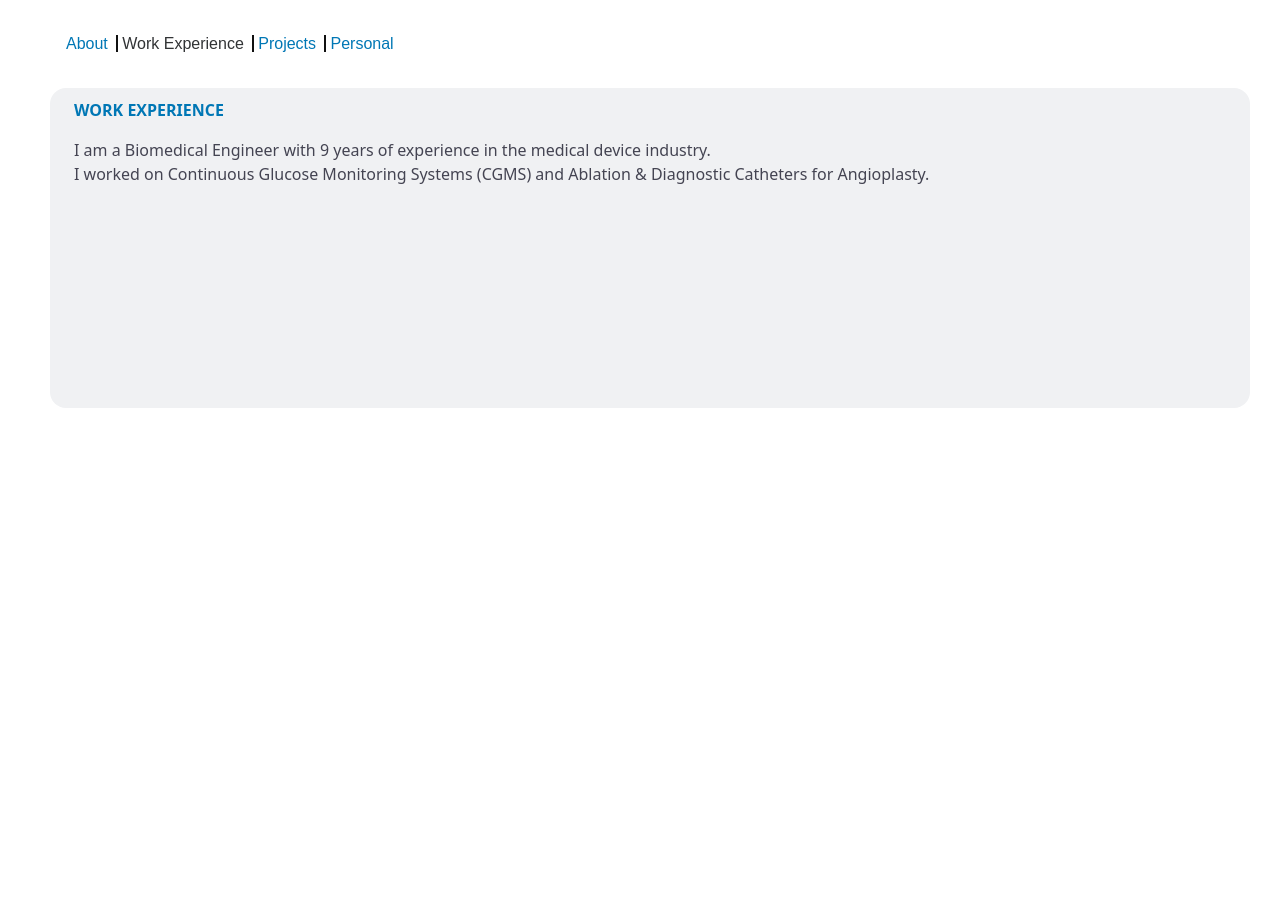
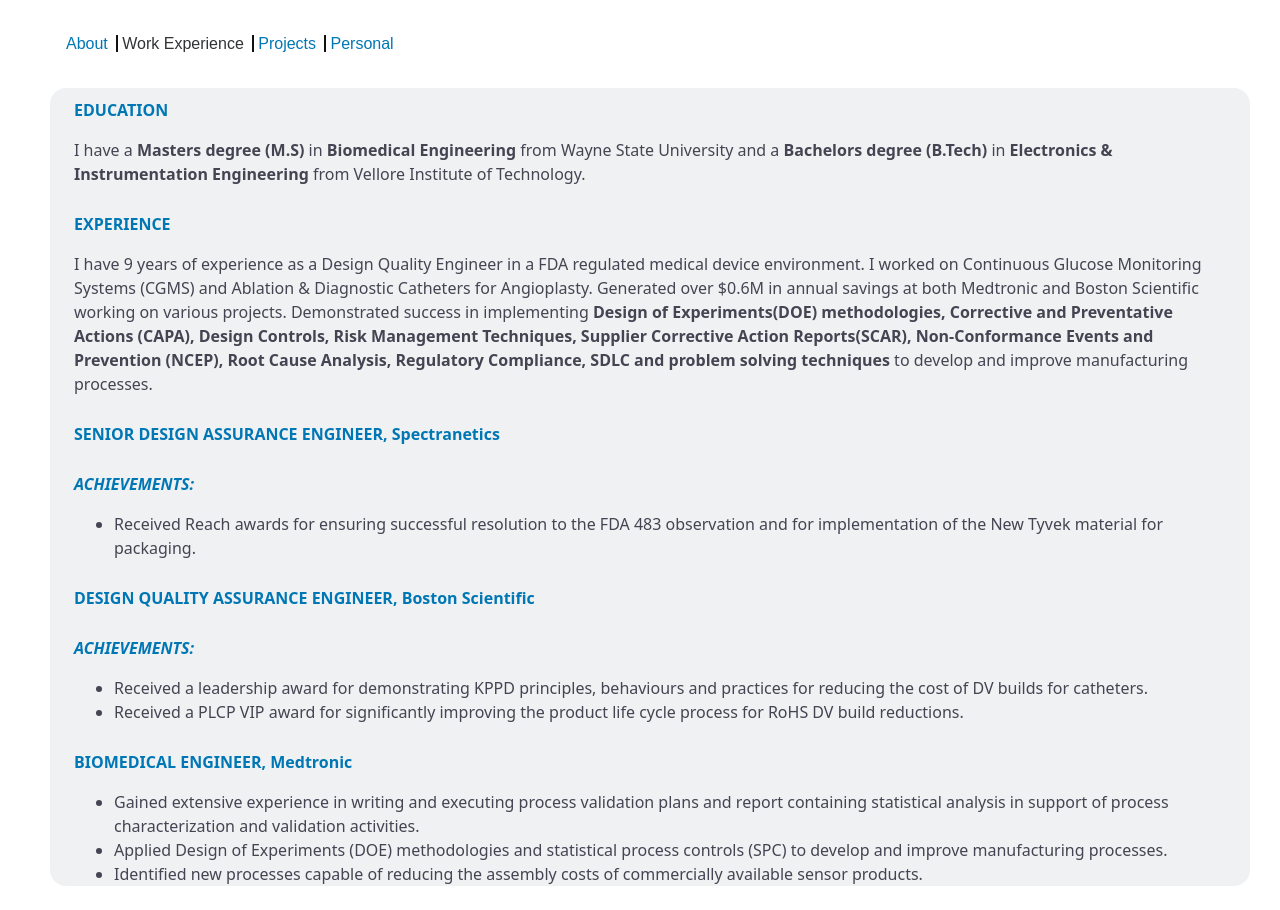
Before and after one commit to sowmyaneni/sowmyaneni.github.io, a plain HTML site: page work_experience.html in a window 1280 px wide. Shown: the top 910 px of the page. Before the commit the page ends 800 px from the top, so only its background shows below. Drawn offline with Linux system fonts and the light colour scheme.

Commit message:
Edited content. Provided more info
Added more information

```diff
--- a/css/style.css
+++ b/css/style.css
@@ -58,6 +58,15 @@
 .about-me {
   padding-left: 10px;
 }
+.positions {
+  line-height: 1.5;
+}
+
+.postions ul{
+list-style-type: disc;
+display: list-item;
+list-style-position: inside;
+}
 
 a:link{
   color:#0077b5;
@@ -91,7 +100,7 @@
 padding-top: 10px;
 }
 ul {
-  list-style-type: none;
+  /*list-style-type: none;*/
 }
 header p{
   float:left;
--- a/work_experience.html
+++ b/work_experience.html
@@ -1,7 +1,7 @@
 <!DOCTYPE html>
 <html>
 <head>
-  <title>Books - My first love</title>
+  <title>Work Experience</title>
   <link type="text/css" rel="stylesheet"
    href="css/style.css"/>
 </head>
@@ -15,8 +15,36 @@
   </ul>
 </nav>
 <section>
-  <h1>WORK EXPERIENCE</h1>
-  <p>I am a Biomedical Engineer with 9 years of experience in the medical device industry.</br>I worked on Continuous Glucose Monitoring Systems (CGMS) and Ablation & Diagnostic Catheters for Angioplasty.</p>
-</section>
+  <h1>EDUCATION</h1>
+  <p>I have a <strong>Masters degree (M.S)</strong> in <strong>Biomedical Engineering</strong> from Wayne State University and a <strong>Bachelors degree (B.Tech)</strong> in <strong>Electronics & Instrumentation Engineering</strong> from Vellore Institute of Technology.</p>
+
+  <h1>EXPERIENCE</h1>
+  <p>I have 9 years of experience as a Design Quality Engineer in a FDA regulated medical device environment. I worked on Continuous Glucose Monitoring Systems (CGMS) and Ablation & Diagnostic Catheters for Angioplasty.
+  Generated over $0.6M in annual savings at both Medtronic and Boston Scientific working on various projects. Demonstrated success in implementing <strong>Design of Experiments(DOE) methodologies, Corrective and Preventative Actions (CAPA), Design Controls,
+Risk Management Techniques, Supplier Corrective Action Reports(SCAR), Non-Conformance Events and Prevention (NCEP), Root Cause Analysis, Regulatory Compliance, SDLC and problem solving techniques</strong> to develop and improve
+manufacturing processes.</p>
+<div class="positions">
+  <h2>SENIOR DESIGN ASSURANCE ENGINEER, Spectranetics</h2>
+  <h3><em>ACHIEVEMENTS:</em></h3>
+  <ul>
+    <li>Received Reach awards for ensuring successful resolution to the FDA 483 observation and for implementation of the New Tyvek material for packaging.</li>
+  </ul>
+  <h2>DESIGN QUALITY ASSURANCE ENGINEER, Boston Scientific</h2>
+  <h3><em>ACHIEVEMENTS:</em></h3>
+  <ul>
+    <li>Received a leadership award for demonstrating KPPD principles, behaviours and practices for reducing the cost of DV builds for catheters.</li>
+    <li>Received a PLCP VIP award for significantly improving the product life cycle process for RoHS DV build reductions.</li>
+  </ul>
+  <h2>BIOMEDICAL ENGINEER, Medtronic</h2>
+  <ul>
+    <li>Gained extensive experience in writing and executing process validation plans and report containing statistical analysis
+    in support of process characterization and validation activities.</li>
+    <li>Applied Design of Experiments (DOE) methodologies and statistical process controls (SPC) to develop and improve
+    manufacturing processes.</li>
+    <li>Identified new processes capable of reducing the assembly costs of commercially available sensor products.</li>
+
+  </ul>
+</div>
+  </section>
 </body>
 </html>
```
Also changed, not shown: personal.html (+10 -4 lines).
